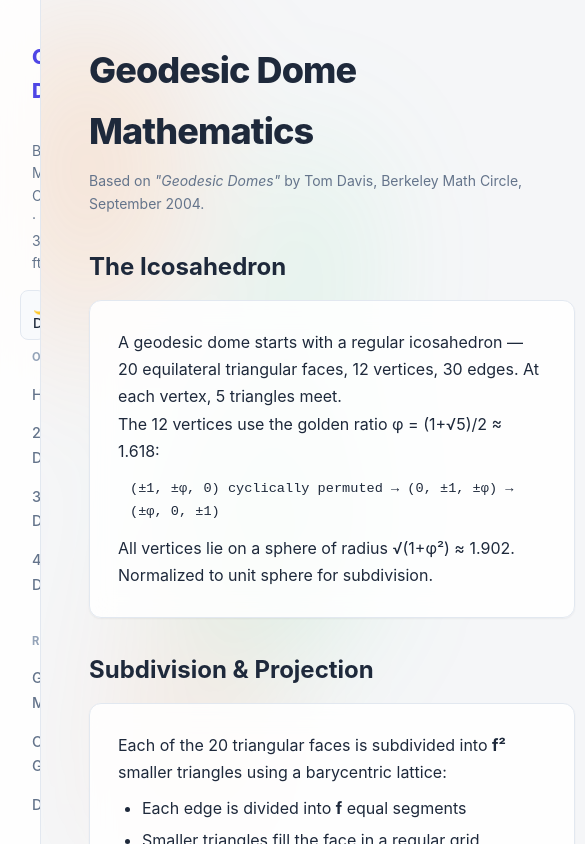
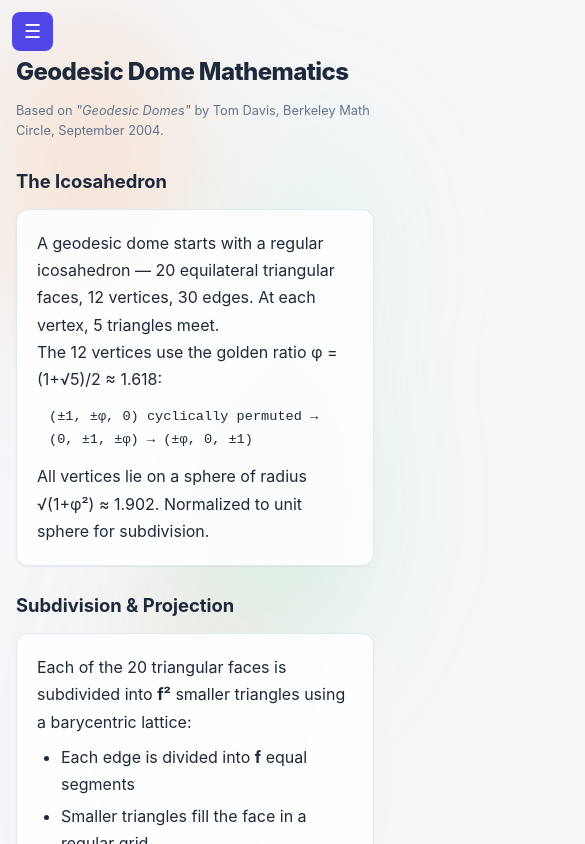
Before and after one commit to cybaxx/get_domed, a SvelteKit app in the folder wiki/: page /math in a window 390 px wide. Shown: the top 844 px of the page, 585 px wide, since content can reach past the window. Built offline with nearby package versions, Linux system fonts and the light colour scheme.

Commit message:
Add responsive design: mobile sidebar, scaled grids, hamburger menu

```diff
--- a/wiki/src/app.css
+++ b/wiki/src/app.css
@@ -360,3 +360,78 @@ li { margin-bottom: 0.3rem; }
 .quick-link .ql-icon { font-size: 1.75rem; }
 .quick-link .ql-text h4 { font-size: 1rem; font-weight: 700; color: var(--text); }
 .quick-link .ql-text p { font-size: 0.85rem; color: var(--text-muted); margin-top: 0.15rem; }
+
+/* Mobile nav toggle */
+.menu-toggle {
+  display: none;
+  position: fixed;
+  top: 0.75rem;
+  left: 0.75rem;
+  z-index: 100;
+  background: var(--primary);
+  color: #fff;
+  border: none;
+  border-radius: var(--radius-sm);
+  padding: 0.5rem 0.75rem;
+  font-size: 1.2rem;
+  cursor: pointer;
+}
+
+/* Responsive */
+@media (max-width: 900px) {
+  .content { padding: 1.5rem 1.25rem; }
+  .hero-grid { grid-template-columns: repeat(2, 1fr); gap: 1rem; }
+  .quick-links { grid-template-columns: 1fr; }
+  .download-grid { grid-template-columns: repeat(auto-fill, minmax(160px, 1fr)); }
+  .preview-container { height: 350px; }
+  h1 { font-size: 1.75rem; }
+  h2 { font-size: 1.25rem; }
+  table { display: block; overflow-x: auto; white-space: nowrap; }
+  td, th { font-size: 0.8rem; padding: 0.4rem 0.5rem; }
+}
+
+@media (max-width: 640px) {
+  .layout { flex-direction: column; }
+
+  .menu-toggle { display: block; }
+
+  .sidebar {
+    position: fixed;
+    inset: 0;
+    width: 100%;
+    height: 100vh;
+    z-index: 99;
+    transform: translateX(-100%);
+    transition: transform 0.25s ease;
+    padding-top: 3.5rem;
+  }
+  .sidebar.open { transform: translateX(0); }
+  .sidebar-overlay {
+    display: none;
+    position: fixed;
+    inset: 0;
+    background: rgba(0,0,0,0.4);
+    z-index: 98;
+  }
+  .sidebar-overlay.visible { display: block; }
+
+  .content { padding: 1rem 1rem; padding-top: 3.25rem; }
+
+  .hero-grid { grid-template-columns: 1fr; }
+  .hero-card { padding: 1.5rem 1rem; }
+
+  .preview-container { height: 280px; }
+  .preview-controls { bottom: 6px; left: 6px; gap: 4px; }
+  .preview-controls button { padding: 3px 10px; font-size: 0.7rem; }
+  .preview-info { top: 6px; right: 6px; font-size: 0.68rem; padding: 4px 10px; }
+
+  .card { padding: 1.25rem; }
+  .download-grid { grid-template-columns: repeat(2, 1fr); gap: 0.6rem; }
+  .download-card { padding: 1rem 0.75rem; }
+  .download-card .icon { font-size: 1.5rem; }
+  .download-card .name { font-size: 0.85rem; }
+
+  h1 { font-size: 1.5rem; }
+  h2 { font-size: 1.15rem; margin-top: 1.5rem; }
+  .tag { font-size: 0.8rem; }
+}
--- a/wiki/src/routes/+layout.svelte
+++ b/wiki/src/routes/+layout.svelte
@@ -4,6 +4,7 @@
   import '../app.css';
   let { children } = $props();
   let dark = $state(false);
+  let menuOpen = $state(false);
 
   onMount(() => {
     dark = localStorage.getItem('theme') === 'dark';
@@ -20,6 +21,8 @@
     document.documentElement.setAttribute('data-theme', dark ? 'dark' : '');
   }
 
+  function closeMenu() { menuOpen = false; }
+
   const nav = [
     { label: 'Overview', links: [
       { href: base + '/', text: 'Home' },
@@ -35,8 +38,16 @@
   ];
 </script>
 
+<button class="menu-toggle" onclick={() => menuOpen = !menuOpen}>
+  {menuOpen ? '✕' : '☰'}
+</button>
+
+{#if menuOpen}
+  <div class="sidebar-overlay visible" onclick={closeMenu}></div>
+{/if}
+
 <div class="layout">
-  <nav class="sidebar">
+  <nav class="sidebar" class:open={menuOpen}>
     <a href={base + '/'} class="brand">Geodesic Domes</a>
     <p class="tag" style="padding:0 0.75rem;margin-bottom:1rem;">Berkeley Math Circle · 30 ft</p>
     <button class="theme-toggle" onclick={toggleTheme}>
@@ -45,7 +56,7 @@
     {#each nav as section}
       <h2>{section.label}</h2>
       {#each section.links as link}
-        <a href={link.href}>{link.text}</a>
+        <a href={link.href} onclick={closeMenu}>{link.text}</a>
       {/each}
     {/each}
   </nav>
```
Also changed, not shown: 61 other files (tests, documents, lock files or other folders).
